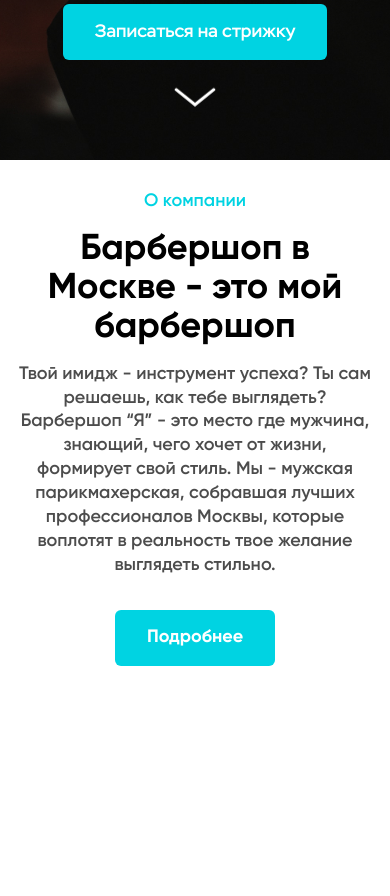
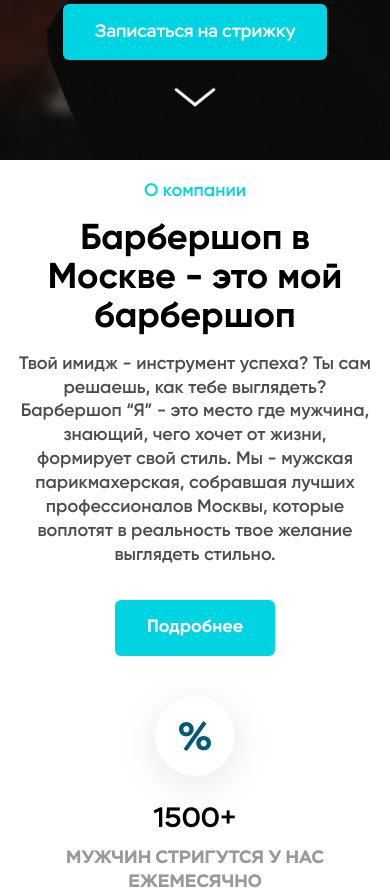
Before and after one commit to ryzhkoandrey/barbershop, a plain HTML site: page index.html in a window 390 px wide. Shown: the part 581-1477 px from the top of the page. Before the commit the page ends 1277 px from the top, so only its background shows below. Drawn offline with Linux system fonts and the light colour scheme; files whose address does not match are found by name.

Commit message:
adaptive stats

```diff
--- a/index.html
+++ b/index.html
@@ -126,7 +126,7 @@
             </div>
         </section>
 
-        <div class="stats none">
+        <div class="stats">
             <div class="container">
                 <div class="stats__inner">
 
--- a/scss/blocks/_about.scss
+++ b/scss/blocks/_about.scss
@@ -2,11 +2,11 @@
     padding: 100px 0 60px;
 
     @include tablet {
-        padding: 60px 0;
+        padding: 50px 0;
     }
 
     @include mobile {
-        padding: 30px 0;
+        padding: 20px 0;
     }
 
     &__inner {
--- a/scss/blocks/_stats.scss
+++ b/scss/blocks/_stats.scss
@@ -1,10 +1,24 @@
 .stats {
     padding: 84px 0;
+
+    @include tablet {
+        padding: 50px 0;
+    }
+
+    @include mobile {
+        padding: 20px 0;
+    }
 
     &__inner {
         display: flex;
         justify-content: center;
         gap: 25px;
+
+        @include tablet {
+            flex-direction: column;
+            align-items: center;
+            gap: 50px;
+        }
     }
 
     &__item {
@@ -14,6 +28,10 @@
         flex-direction: column;
         align-items: center;
         gap: 16px;
+
+        @include tablet {
+            gap: 8px;
+        }
     }
 
     &__icon {
```
Also changed, not shown: css/main.min.css, 1 other file.
